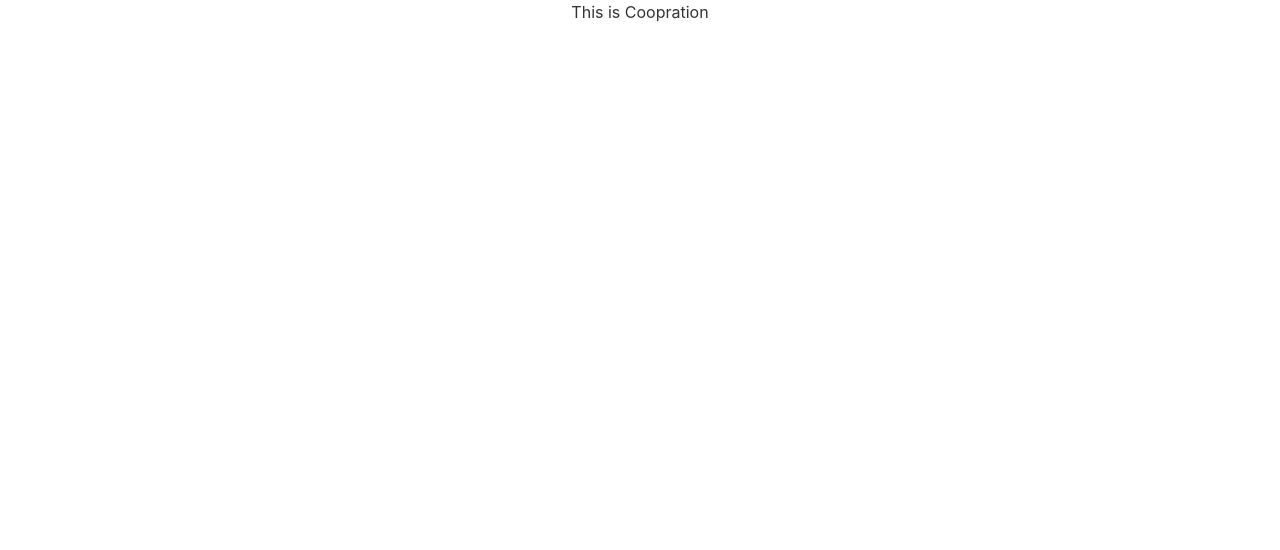
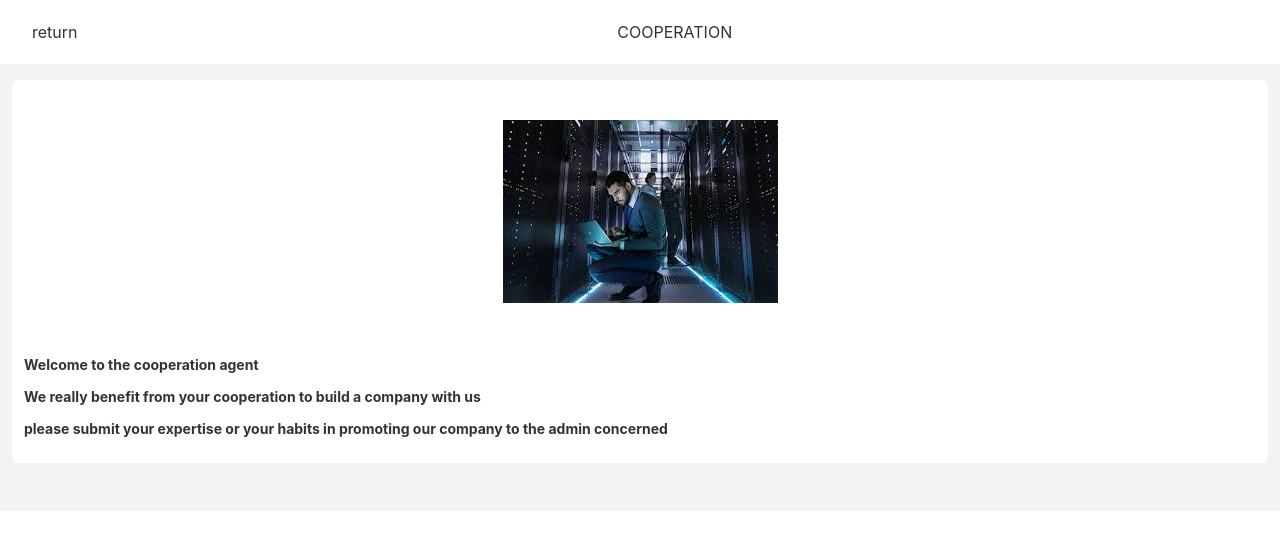
Before and after one commit to abir14016/grab-amazon-client, a React (Create React App) app: page /cooperation in a window 1280 px wide. Shown: the top 550 px of the page. Built offline with nearby package versions, Linux system fonts and the light colour scheme.

Commit message:
cooperation page design complete

```diff
--- a/src/Pages/HomePage/TempoIncome/Cooperation/Cooperation.css
+++ b/src/Pages/HomePage/TempoIncome/Cooperation/Cooperation.css
@@ -0,0 +1,3 @@
+.background-color {
+  background-color: #f2f2f2;
+}
--- a/src/Pages/HomePage/TempoIncome/Cooperation/Cooperation.js
+++ b/src/Pages/HomePage/TempoIncome/Cooperation/Cooperation.js
@@ -1,9 +1,33 @@
 import React from 'react';
+import { Link } from 'react-router-dom';
+import './Cooperation.css';
+import cooperation from '../../../../assets/temporaryIncome/cooperation/cooperation.jpg';
+
 
 const Cooperation = () => {
     return (
-        <div>
-            <h1>This is Coopration</h1>
+        <div className='background-color'>
+            {/* NavBar Start */}
+            <div className="navbar bg-white">
+                <div>
+                    <Link className='ml-6' to='/'>return</Link>
+                </div>
+                <div className='mx-auto'>
+                    <h6 className='uppercase'>COOPERATION</h6>
+                </div>
+            </div>
+            {/* NavBar End */}
+            <div className='bg-white my-4 rounded-md m-3'>
+                <div className='flex justify-center py-10'>
+                    <img src={cooperation} alt="cooperationImg" />
+                </div>
+                <div className='text-left px-3 font-bold text-sm pb-6'>
+                    <h2 className='mt-3'>Welcome to the cooperation agent</h2>
+                    <h2 className='mt-3'>We really benefit from your cooperation to build a company with us</h2>
+                    <h2 className='mt-3'>please submit your expertise or your habits in promoting our company to the admin concerned</h2>
+                </div>
+            </div>
+            <div className='py-4'></div>
         </div>
     );
 };
--- a/src/Pages/HomePage/TempoIncome/Platfom/Platfom.css
+++ b/src/Pages/HomePage/TempoIncome/Platfom/Platfom.css
@@ -1,3 +1,3 @@
-.body-background {
+.background-color {
   background-color: #f2f2f2;
 }
--- a/src/Pages/HomePage/TempoIncome/VipMember/VipMember.css
+++ b/src/Pages/HomePage/TempoIncome/VipMember/VipMember.css
@@ -1,3 +1,3 @@
-.body-background {
+.background-color {
   background-color: #f2f2f2;
 }
```
Also changed, not shown: src/assets/temporaryIncome/cooperation/cooperation.jpg (added).
